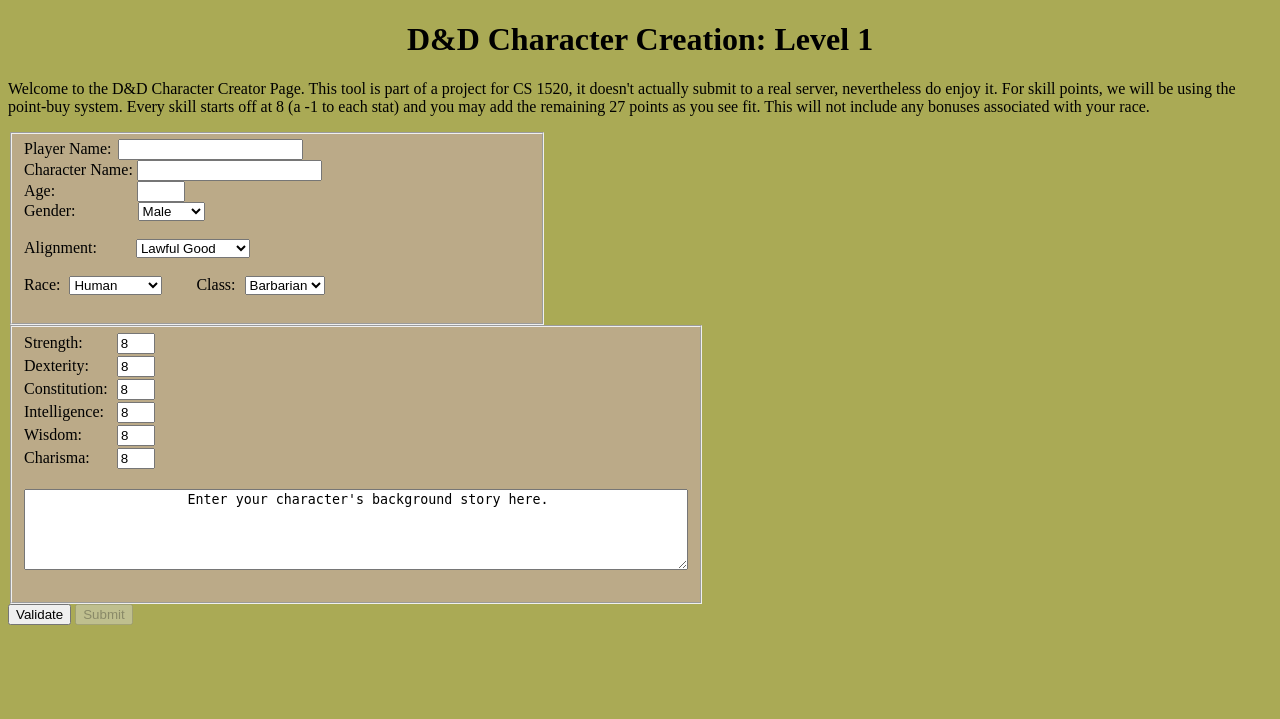
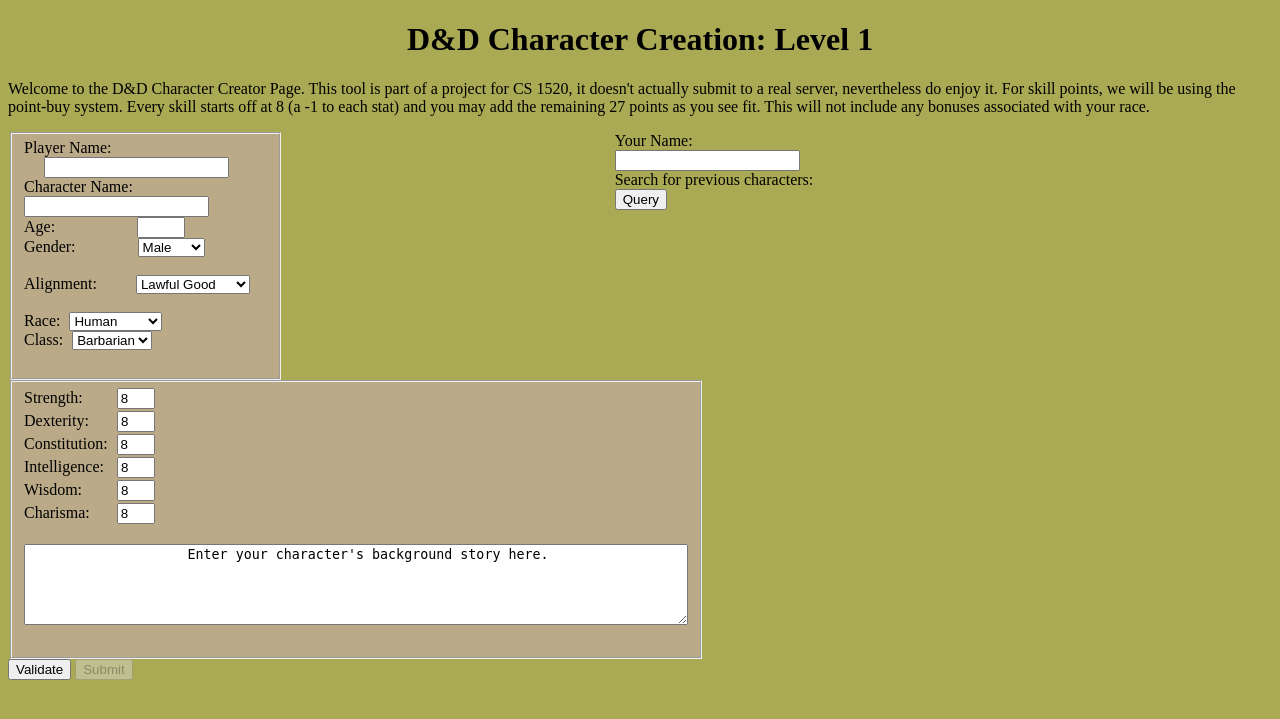
Before and after one commit to MidoriNoHikari/ProjectPartTwo, a PHP site: page /DnD.php in a window 1280 px wide. Shown: the part 56-775 px from the top of the page. Run offline with PHP 8.4, Linux system fonts and the light colour scheme; some libraries are stand-ins or nearby versions.

Commit message:
Final commit before submission. Status: Sadly, did not get the database pull working, but I'm proud of all that I was able to get done

```diff
--- a/CSS/Form.css
+++ b/CSS/Form.css
@@ -29,7 +29,7 @@ fieldset {
 }
 
 [name="playerName"] {
-  margin-left: 2px;
+  margin-left: 20px;
 }
 
 [name="age"] {
@@ -81,3 +81,15 @@ fieldset {
 [name="cha"] {
   margin-left: 23px;
 }
+
+#characterForm {
+
+  width: 48%;
+  float: left;
+}
+
+#characterPanel {
+
+  width: 48%;
+  float: left;
+}
--- a/DnD.php
+++ b/DnD.php
@@ -19,6 +19,28 @@
 	$Backstory = $_POST['background'];
 
 	mysqli_query($db,"INSERT INTO characterList (PlayerName, CharacterName, Age, Gender, Race, Class, Alignment, Strength, Dexterity, Constitution, Intelligence, Wisdom, Charisma, Backstory) VALUES ('$PlayerName', '$CharacterName', '$Age', '$Gender', '$Race', '$Class', '$Alignment', '$Strength', '$Dexterity', '$Constitution', '$Intelligence', '$Wisdom', '$Charisma', '$Backstory')");
+
+	mysqli_close();
+  }
+
+  if (isset($_POST['finder'])){
+    $name = $_POST['yourName'];
+	/**search character database for matching and return all that match report values**/
+	$result = mysqli_query($db, "SELECT * FROM characterlist;");
+	$num = mysqli_num_rows($result);
+	echo "<p>
+	  <center>Database Output</center>
+	  </p>
+	  <br/><br/>";
+	$i=0;
+	while ($i < $num){
+      $field1=mysqli_result($result,$i,"Field1");
+	  $field2=mysqli_result($result,$i,"Field2");
+	  echo "<p>
+	    $field1 $field2 </p><br/><br/>
+		<hr><br/>";
+	  $i++;
+	}
   }
 ?>
 
@@ -88,6 +110,7 @@
 		    <option value="halfling">Halfling</option>
 			<option value="dragonBorn">Dragonborn</option>
 	      </select>
+		  <br/>
 		  <label for="class">Class:</label>
 	      <select name="class">
 	        <option value="barbarian">Barbarian</option>
@@ -133,5 +156,15 @@
 		<input type="submit" name="submit" id="submission">
       </form>
 	</div>
+	<div id="characterPanel">
+	  <form action="" method="post">
+	    <label for="yourName">Your Name: </label><br/>
+		<input type="text" name="yourName">
+		<br/>
+	    <label for="finder">Search for previous characters:</label>
+		<br/>
+	    <input type="button" value="Query" name="finder" onclick="find();">
+	  </form>
+	</div>
   </body>
 </html>
--- a/JS/DnDCharacter.js
+++ b/JS/DnDCharacter.js
@@ -131,3 +131,14 @@ function validateForm() {
     return true;
   }
 }
+
+function find() {
+  var name = prompt("Please enter your name","Your Name Here");
+
+  if (name != null) {
+	$.post("find.php",name,function(data,status){
+		alert("Data: " + data + "\nStatus: " + status);
+	});
+	return false;
+  }
+}
```
Also changed, not shown: find.php (added, +9 -0 lines), img/module_table_bottom.png (added), img/module_table_top.png (added).
